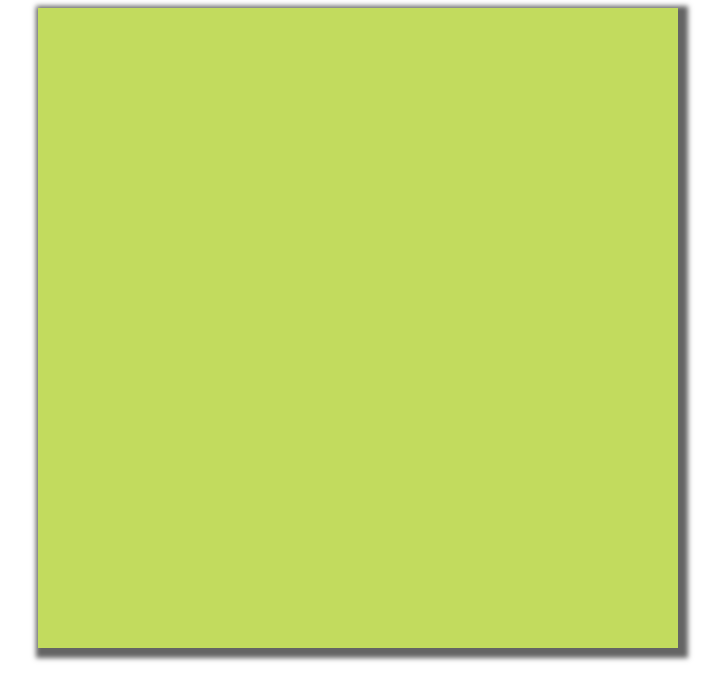
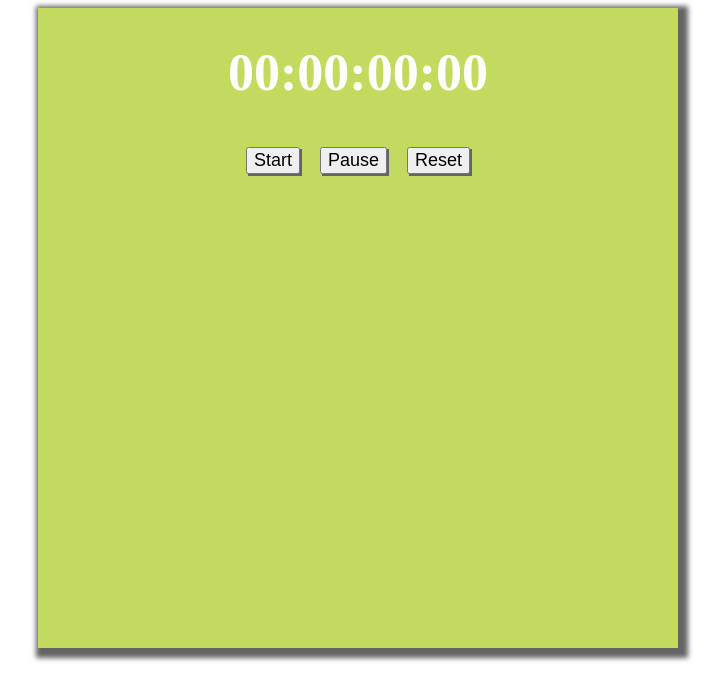
Before and after one commit to l1felus7/Deeson-React, a React (Create React App) app in the folder stop-watch/: page / in a window 1280 px wide. Shown: the top 700 px of the page, without its empty margins (282-1005 px from the left). Built offline with nearby package versions, Linux system fonts and the light colour scheme.

Commit message:
Basic Functionality

```diff
--- a/stop-watch/src/App.css
+++ b/stop-watch/src/App.css
@@ -3,11 +3,21 @@
   background-color: #c2db5e;
   display: flex;
   flex-direction: column;
-    align-items: center;
-    margin: auto;
+  align-items: center;
+  margin: auto;
   font-size: calc(10px + 2vmin);
   color: white;
   width: 40pc;
   height: 40pc;
   box-shadow: 4px 4px 5px 6px rgb(100, 100, 100);
 }
+
+.button-align {
+  flex-direction: row;
+}
+
+.button {
+  margin: 10px;
+  box-shadow: 2px 2px rgb(100, 100, 100);
+  font-size: large;
+}
--- a/stop-watch/src/App.js
+++ b/stop-watch/src/App.js
@@ -1,13 +1,78 @@
 import React from 'react';
+import ReactDOM from 'react-dom';
 import './App.css';
 
+var milliseconds = 0
+var timer;
+
+function setTimer() {
+	timer = setInterval(function update() {
+		ReactDOM.render(millisecondsToTime(milliseconds), document.getElementById('time'));
+		milliseconds++;
+	}, 10);
+}
+
+
+function millisecondsToTime(time) {
+	function pad(n) {
+		return ('00' + n).slice(-2);
+	}
+	var ms = time % 100;
+	time = (time - ms) / 100;
+	var secs = time % 60;
+	time = (time - secs) / 60;
+	var mins = time % 60;
+	var hrs = (time - mins) / 60;
+
+	return pad(hrs) + ':' + pad(mins) + ':' + pad(secs) + ':' + pad(ms);
+}
+
+function runStopwatch(instruction) {
+	switch (instruction) {
+		case "start":
+			setTimer();
+			break;
+		case "pause":
+			clearInterval(timer);
+			break;
+		case "reset":
+		milliseconds = 0;
+			break;
+		default:
+			break;
+
+	}
+}
+
+function startClick() {
+	runStopwatch("start");
+}
+
+function pauseClick() {
+	runStopwatch("pause");
+}
+
+function resetClick() {
+	runStopwatch("reset");
+	ReactDOM.render(millisecondsToTime(milliseconds), document.getElementById('time'));
+
+}
+
+
 function App() {
+
 	return (
 		<div className="background">
 			<div className="stopwatch">
 				<div className="number-box">
+					<h1 id="time">00:00:00:00</h1>
 				</div>
+				<div className="button-align">
+					<button className="start button" onClick={startClick}>Start</button>
 
+					<button className="pause button" onClick={pauseClick}>Pause</button>
+					<button className="reset button" onClick={resetClick}>Reset</button>
+				</div>
 			</div>
 		</div>
 	);
```
